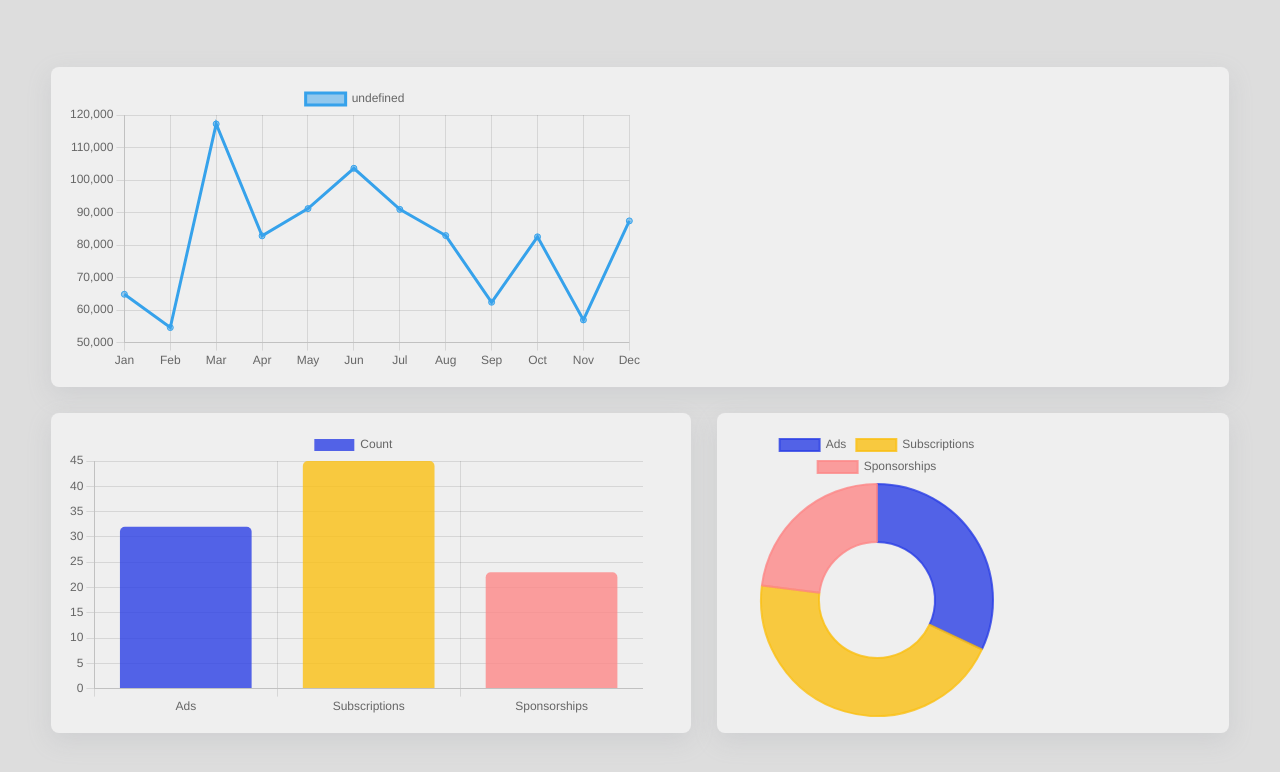
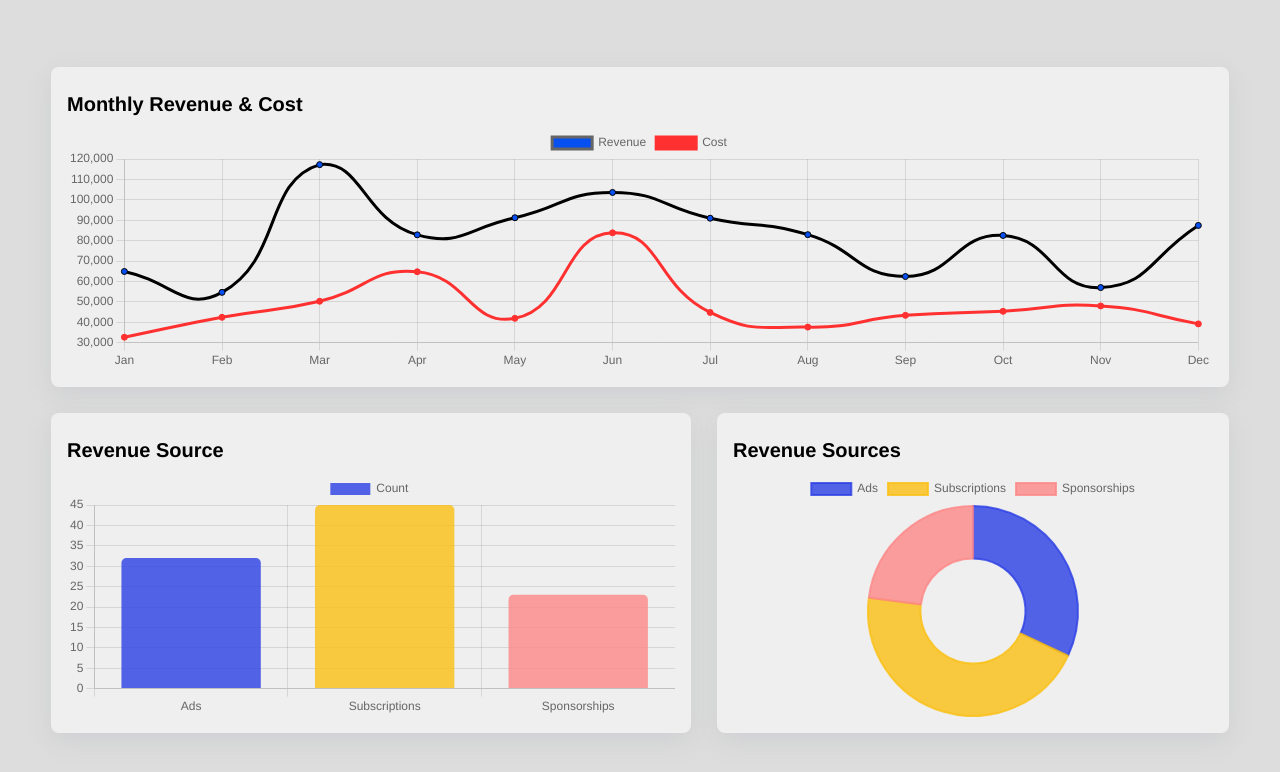
Before and after one commit to obuastella/react-chartjs, a React (Vite) app in the folder react-chartjs/: page / in a window 1280 px wide. Shown: the top 772 px of the page. Built offline with nearby package versions, Linux system fonts and the light colour scheme.

Commit message:
Finished working on the chart application

```diff
--- a/react-chartjs/src/App.jsx
+++ b/react-chartjs/src/App.jsx
@@ -1,9 +1,17 @@
-import { Chart as ChartJS } from "chart.js/auto";
+import { Chart as ChartJS, defaults } from "chart.js/auto";
 import { Bar, Doughnut, Line } from "react-chartjs-2";
 
 import "./App.css";
 import sourceData from "./data/sourceData.json";
 import revenueData from "./data/revenueData.json";
+
+defaults.maintainAspectRatio = false;
+defaults.responsive = true;
+defaults.plugins.title.display = true;
+defaults.plugins.title.align = "start";
+defaults.plugins.title.font.size = 20;
+defaults.plugins.title.color = "black";
+
 const App = () => {
   return (
     <div className="App">
@@ -13,10 +21,31 @@
             labels: revenueData.map((data) => data.label),
             datasets: [
               {
+                label: "Revenue",
                 data: revenueData.map((data) => data.revenue),
                 cost: revenueData.map((data) => data.cost),
+                backgroundColor: "#064FF0",
+                borderColor: "064FF0",
+              },
+              {
+                label: "Cost",
+                data: revenueData.map((data) => data.cost),
+                backgroundColor: "#FF3030",
+                borderColor: "#FF3030",
               },
             ],
+          }}
+          options={{
+            elements: {
+              line: {
+                tension: 0.5,
+              },
+            },
+            plugins: {
+              title: {
+                text: "Monthly Revenue & Cost",
+              },
+            },
           }}
         />
       </div>
@@ -36,6 +65,13 @@
                 borderRadius: 5,
               },
             ],
+          }}
+          options={{
+            plugins: {
+              title: {
+                text: "Revenue Source",
+              },
+            },
           }}
         />
       </div>
@@ -60,9 +96,20 @@
               },
             ],
           }}
+          options={{
+            plugins: {
+              title: {
+                text: "Revenue Sources",
+              },
+            },
+          }}
         />
       </div>
     </div>
   );
 };
 export default App;
+
+// ----------------------------------------------------------------
+// OPTIONS -enables us to specify certain properties for our chart, such as the smoothenss of the lines in the line chart, or the title of the chart or how the charts are rendered out in a responsive manner.
+// you can set the options either globally or locally.
```
